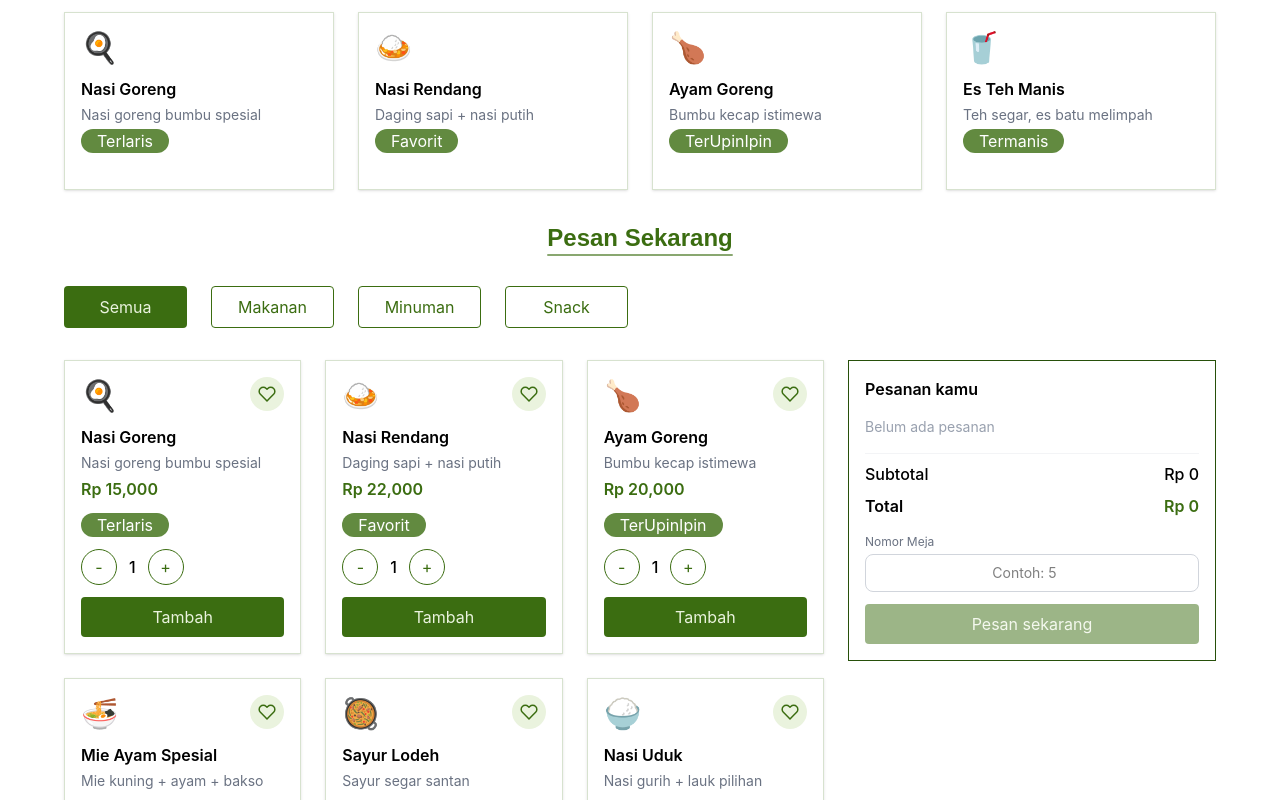
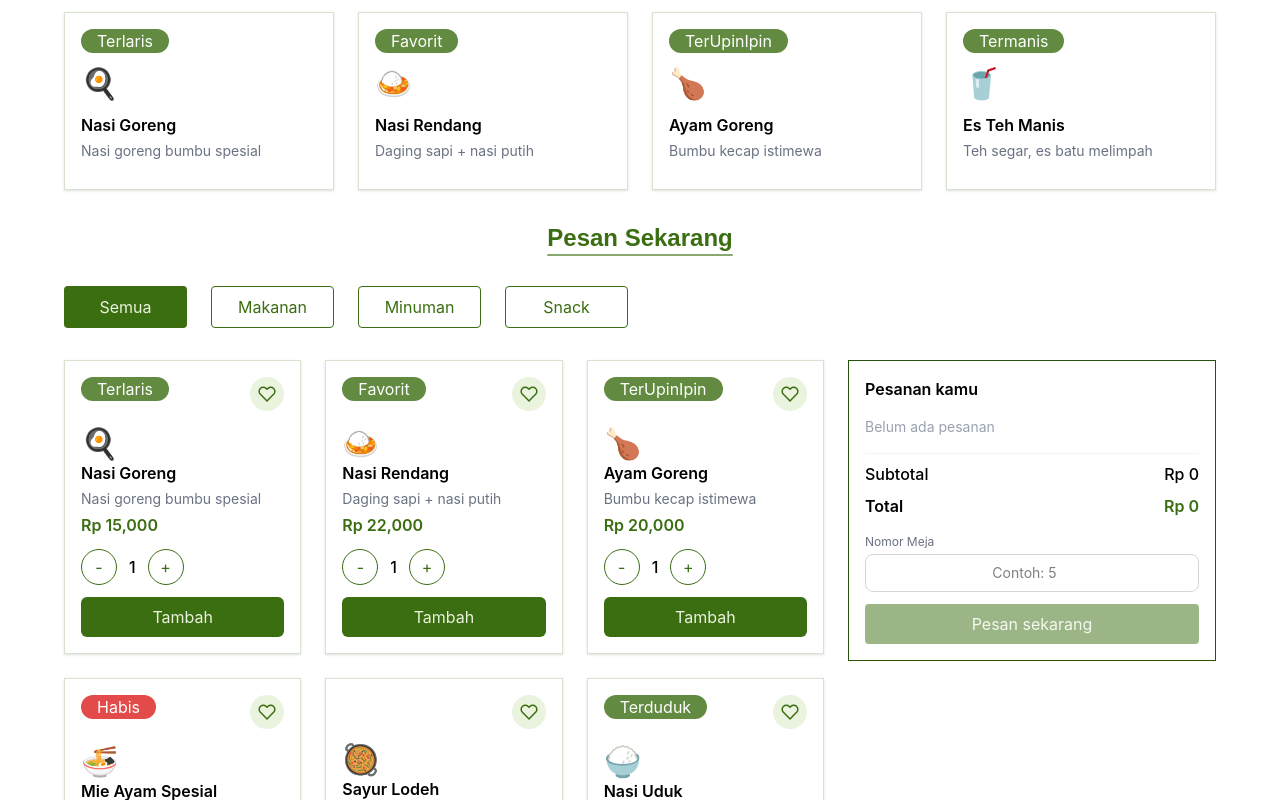
Before and after one commit to FaizZzhue/warungQ, a React (Vite) app: page / in a window 1280 px wide. Shown: the part 760-1560 px from the top of the page. Built offline with nearby package versions, Linux system fonts and the light colour scheme.

Commit message:
refactor: border radius

```diff
--- a/src/components/ui/Badge.jsx
+++ b/src/components/ui/Badge.jsx
@@ -1,5 +1,5 @@
 const Badge = ({ children, variant, className}) => {
-    const base = "inline-flex items-center justify-center rounded-full font-body px-4"
+    const base = "inline-flex items-center justify-center rounded-xl font-body px-4"
 
     const variants = {
         primary: "bg-primary/80 text-white",
--- a/src/components/ui/Button.jsx
+++ b/src/components/ui/Button.jsx
@@ -20,6 +20,7 @@ const Button = ({
     const shapes = {
         default: "px-5 py-2 rounded-sm",
         rounded: "px-5 py-2 rounded-lg",
+        soft: "px-5 py-2 rounded-md",
         circle: "w-9 h-9 rounded-full p-0",
     };
 
--- a/src/components/ui/Card.jsx
+++ b/src/components/ui/Card.jsx
@@ -1,5 +1,5 @@
 const Card = ({ children, variant, className }) => {
-    const base = "flex flex-col p-4"
+    const base = "flex flex-col p-4 rounded-none"
 
     const variants = {
         default: "bg-white border border-primary/20",
--- a/src/container/Menu/FeaturedMenu.jsx
+++ b/src/container/Menu/FeaturedMenu.jsx
@@ -15,17 +15,18 @@ const FeaturedMenu = ({ data }) => {
                     className="relative p-4 shadow-sm hover:shadow-lg transition-all duration-200 flex flex-col justify-between"
                 >
                     <div className="flex flex-col gap-1 mb-3">
+                        {item.badge && (
+                            <div className="mb-2">
+                                <Badge variant="primary">{item.badge}</Badge>
+                            </div>
+                        )}
+
                         <div className="text-3xl mb-2">{item.emoji}</div>
                         <h2 className="font-semibold">{item.name}</h2>
                         <p className="text-sm text-gray-500 line-clamp-2">
                             {item.description}
                         </p>
 
-                        {item.badge && (
-                            <div className="mb-2">
-                                <Badge variant="primary">{item.badge}</Badge>
-                            </div>
-                        )}
 
                         {/* <p className="text-primary font-semibold">
                             Rp {item.price.toLocaleString()}
--- a/src/container/Menu/MenuCard.jsx
+++ b/src/container/Menu/MenuCard.jsx
@@ -24,7 +24,13 @@ const MenuCard = ({ item, toggleFavorite, isFavorite, addToCart }) => {
             className="relative p-4 shadow-sm hover:shadow-lg transition-all duration-200 flex flex-col justify-between"
         >
             <div className="flex items-start justify-between mb-3">
-                <div className="text-3xl">{item.emoji}</div>
+                <div className="flex items-center gap-2 mb-3">
+                    {!item.stock ? (
+                        <Badge variant="danger">Habis</Badge>
+                    ) : item.badge ? (
+                        <Badge variant="primary">{item.badge}</Badge>
+                    ) : null}
+                </div>
 
                 <button
                     onClick={() => toggleFavorite(item)}
@@ -38,6 +44,9 @@ const MenuCard = ({ item, toggleFavorite, isFavorite, addToCart }) => {
                 </button>
             </div>
 
+            <div className="text-3xl">{item.emoji}</div>
+
+
             <div className="flex flex-col gap-1 mb-3">
                 <h2 className="font-semibold text-base">{item.name}</h2>
 
@@ -48,14 +57,6 @@ const MenuCard = ({ item, toggleFavorite, isFavorite, addToCart }) => {
                 <p className="text-primary font-semibold">
                     Rp {item.price.toLocaleString()}
                 </p>
-            </div>
-
-            <div className="flex items-center gap-2 mb-3">
-                {!item.stock ? (
-                    <Badge variant="danger">Habis</Badge>
-                ) : item.badge ? (
-                    <Badge variant="primary">{item.badge}</Badge>
-                ) : null}
             </div>
 
             {item.stock ? (
@@ -84,7 +85,7 @@ const MenuCard = ({ item, toggleFavorite, isFavorite, addToCart }) => {
 
                     <Button
                         variant="primary"
-                        className="w-full rounded-lg"
+                        shape="soft"
                         onClick={handleAddToCart}
                     >
                         Tambah
```
